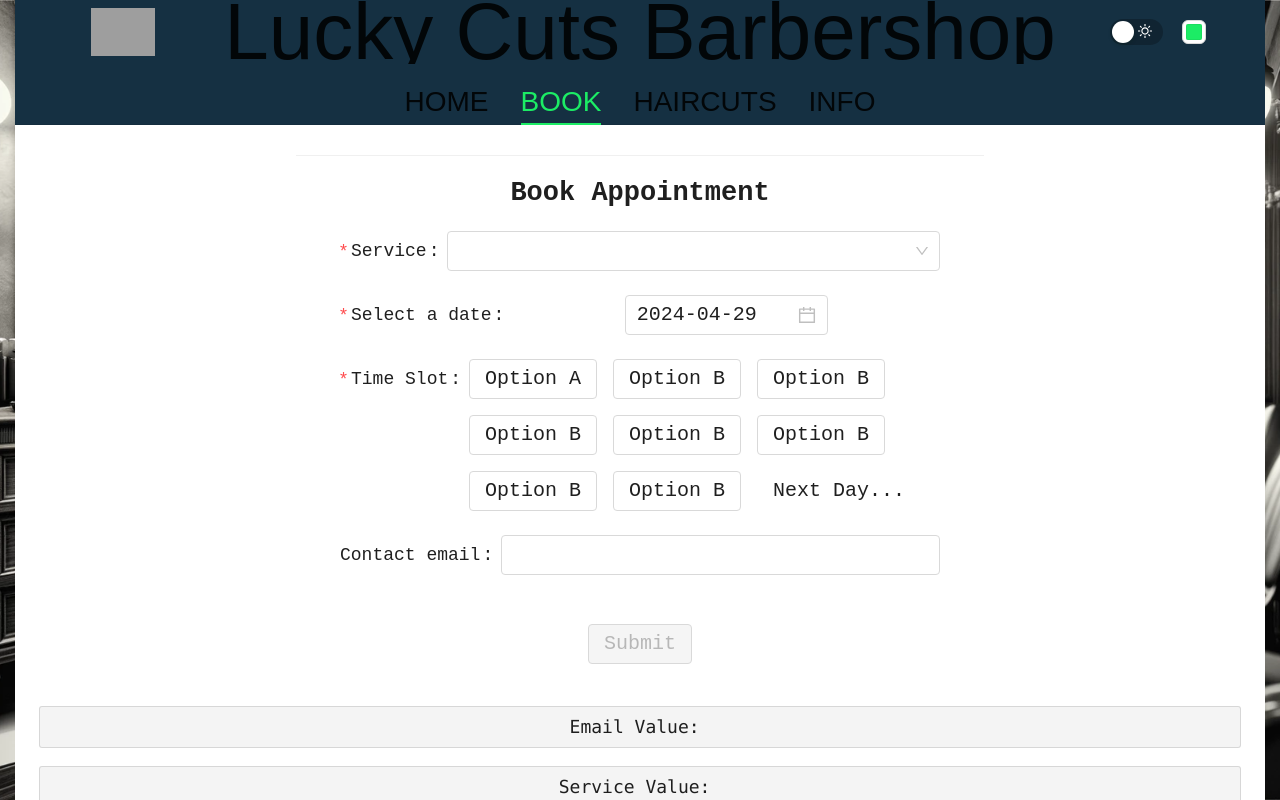
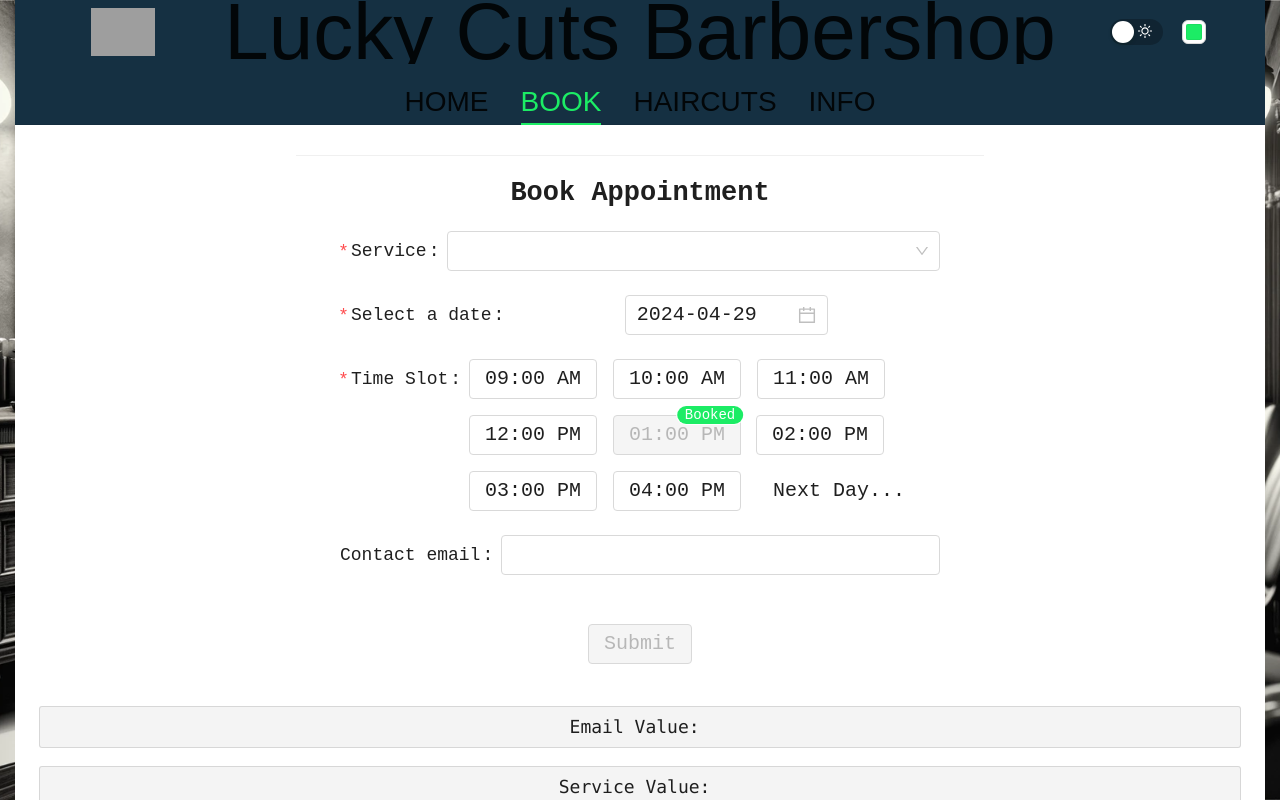
Before and after one commit to Amnesiac9/BarberShop, a React (Vite) app: page / in a window 1280 px wide. Both pictures are taken after a click on the item "BOOK". Shown: the top 800 px of the page. Built offline with nearby package versions, Linux system fonts and the light colour scheme; grey boxes are pictures that could not be loaded; a web font is replaced by a local one.

Commit message:
Working available hours calculator and random generator for booked dates

```diff
--- a/src/App.tsx
+++ b/src/App.tsx
@@ -78,6 +78,7 @@ function App() {
             ColorPicker: { algorithm: true, borderRadius: 10, },
             Typography: { algorithm: true },
             Carousel: { colorBgContainer: colorsAccent[8] },
+            Badge: { colorError: colorsAccent[5] }
         }
     }
 
--- a/src/pages/Book.tsx
+++ b/src/pages/Book.tsx
@@ -1,5 +1,5 @@
 
-import { Button, DatePicker, Flex, Form, Input, Radio, Select, Space, Typography } from 'antd';
+import { Badge, Button, DatePicker, Flex, Form, Input, Radio, Select, Space, Typography } from 'antd';
 import type { FormProps } from 'antd';
 import dayjs from 'dayjs';
 import customParseFormat from 'dayjs/plugin/customParseFormat';
@@ -21,6 +21,11 @@ type FieldType = {
 //     price: string,
 // }
 
+interface TimeSlot {
+    time: dayjs.Dayjs;
+    booked: boolean;
+}
+
 const onFinish: FormProps<FieldType>['onFinish'] = (values) => {
     console.log('Success:', values);
 };
@@ -34,7 +39,8 @@ function BookAppointment() {
 
     const [form] = Form.useForm<FieldType>();
     // const [serviceSelected, setServiceSelected] = React.useState(false);
-    const [timeSlots, setTimeSlots] = React.useState<dayjs.Dayjs[]>([])
+    const [timeSlots, setTimeSlots] = React.useState<TimeSlot[]>([])
+    const bookedTimes = React.useRef<Map<string, bool>>(new Map())
 
 
     const dateValue = Form.useWatch('date', form)
@@ -42,26 +48,29 @@ function BookAppointment() {
     const emailValue = Form.useWatch('email', form)
 
     const now = dayjs();
-    const firstAvailableDay = now.hour() > 17 ? now.set('hour', 9).set('minute', 0).set('second', 0).add(1, 'day') : now
-    // const firstAvailableDay = now
+    const firstAvailableDay = now.hour() > 17 ? now.set('hour', 0).set('minute', 0).set('second', 0).add(1, 'day') : now
+    // const firstAvailableDay = now.set('hour', 10)
 
 
     useEffect(() => {
-
-
-
         const fetchAvailableTimeslots = async () => {
             if (dateValue === undefined) {
                 console.log('dateValue is undefined')
                 return;
             }
-            console.log('dateValue:', dateValue.format())
+            // console.log('dateValue:', dateValue.format())
             try {
+
+                let currentDate = dateValue
+
+                if (dateValue.isSame(now, 'day')) {
+                    currentDate = currentDate.set('hour', now.hour())
+                }
 
                 // Grab the dif between the selected time and the start time of the day. Subtract that from our available hours.
                 const availableHours = 8
                 const todayStartTime = dayjs(dateValue).set('hour', 9).set('minute', 0).set('second', 0)
-                const dateValueDifFromStartTime = dateValue.diff(todayStartTime, 'hour')
+                const dateValueDifFromStartTime = currentDate.diff(todayStartTime, 'hour')
                 let hoursLeft = availableHours - dateValueDifFromStartTime
 
                 // If our hours left is > 8 or < 0, set to those maximums.
@@ -69,17 +78,37 @@ function BookAppointment() {
                 hoursLeft = hoursLeft < 0 ? 0 : hoursLeft
 
 
-                //console.log('todayStartTime:', todayStartTime.format())
+                // console.log('currentSelectedDate:', currentDate.format())
+                // console.log('todayStartTime:', todayStartTime.format())
                 // console.log('todayEndTime:', todayEndTime.format())
                 // console.log('dateValueDifFromStartTime:', dateValueDifFromStartTime)
                 // console.log('hours left:', hoursLeft)
                 // console.log('available hours:', availableHours)
 
 
-                const timeslots: dayjs.Dayjs[] = [];
-                for (let i = 0; i < hoursLeft; ++i) {
-                    const date = dateValue.add(i, 'hour')
-                    timeslots.push(date)
+                // Generate timeslots, randomly generate booked days (closer to today more likely).
+                // Persist in memory in a map.
+                // These would normally be stored in a db.
+                // TODO: Grab user booked dates from internal storage?
+                const daysFromToday = dateValue.diff(firstAvailableDay, 'days')
+                const timeslots: TimeSlot[] = [];
+                for (let i = 0; i < 8; ++i) {
+
+                    const timeslot: TimeSlot = {
+                        time: todayStartTime.add(i, 'hour'),
+                        booked: i < 8 - hoursLeft
+                    }
+                    if (bookedTimes.current.has(timeslot.time.format())) {
+                        timeslot.booked = bookedTimes.current.get(timeslot.time.format())
+                    } else {
+                        const number = Math.random() * (100 - (daysFromToday * 2)) + 1
+                        //console.log(number)
+                        if (number > 60) {
+                            timeslot.booked = true
+                        }
+                        bookedTimes.current.set(timeslot.time.format(), timeslot.booked)
+                    }
+                    timeslots.push(timeslot)
                 }
                 setTimeSlots(timeslots)
             } catch (error) {
@@ -124,15 +153,29 @@ function BookAppointment() {
                                 rules={[{ required: true, message: 'Please select a time slot.' }]}
                             >
                                 <Radio.Group size='large' >
-                                    <Space direction='horizontal' wrap={true} size='middle' align='center' >
-                                        <Radio.Button value={1}>Option A</Radio.Button>
+                                    <Space direction='horizontal' wrap={true} size='middle' >
+                                        {timeSlots.map((time, index) => (
+                                            <div>
+                                                {/* {time.booked && (
+
+                                            )} */}
+                                                {/* <Badge.Ribbon placement='start' text='booked'>
+                                                    <Radio.Button disabled={time.booked} value={time.time}>{time.time.format('hh:mm A')}</Radio.Button>
+                                                </Badge.Ribbon> */}
+                                                <Badge key={'badge-' + index} showZero={time.booked} size='small' count={time.booked ? 'Booked' : 0} offset={[-30, 0]}>
+                                                    <Radio.Button key={'radio-' + index} disabled={time.booked} value={time.time}>{time.time.format('hh:mm A')}</Radio.Button>
+                                                </Badge>
+                                            </div>
+
+                                        ))}
+                                        {/* <Radio.Button value={1}>Option A</Radio.Button>
                                         <Radio.Button value={2}>Option B</Radio.Button>
                                         <Radio.Button value={3}>Option B</Radio.Button>
                                         <Radio.Button value={4}>Option B</Radio.Button>
                                         <Radio.Button value={5}>Option B</Radio.Button>
                                         <Radio.Button value={6}>Option B</Radio.Button>
                                         <Radio.Button value={7}>Option B</Radio.Button>
-                                        <Radio.Button value={8}>Option B</Radio.Button>
+                                        <Radio.Button value={8}>Option B</Radio.Button> */}
                                         <Button type='text'>Next Day...</Button>
                                     </Space>
                                 </Radio.Group>
```
